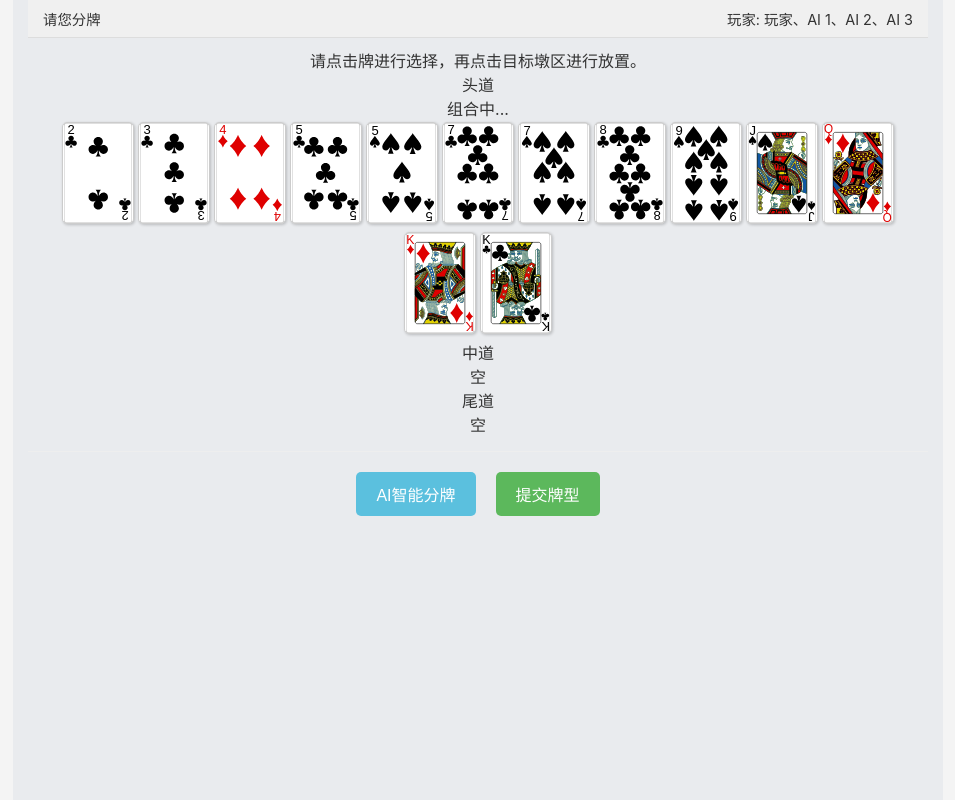
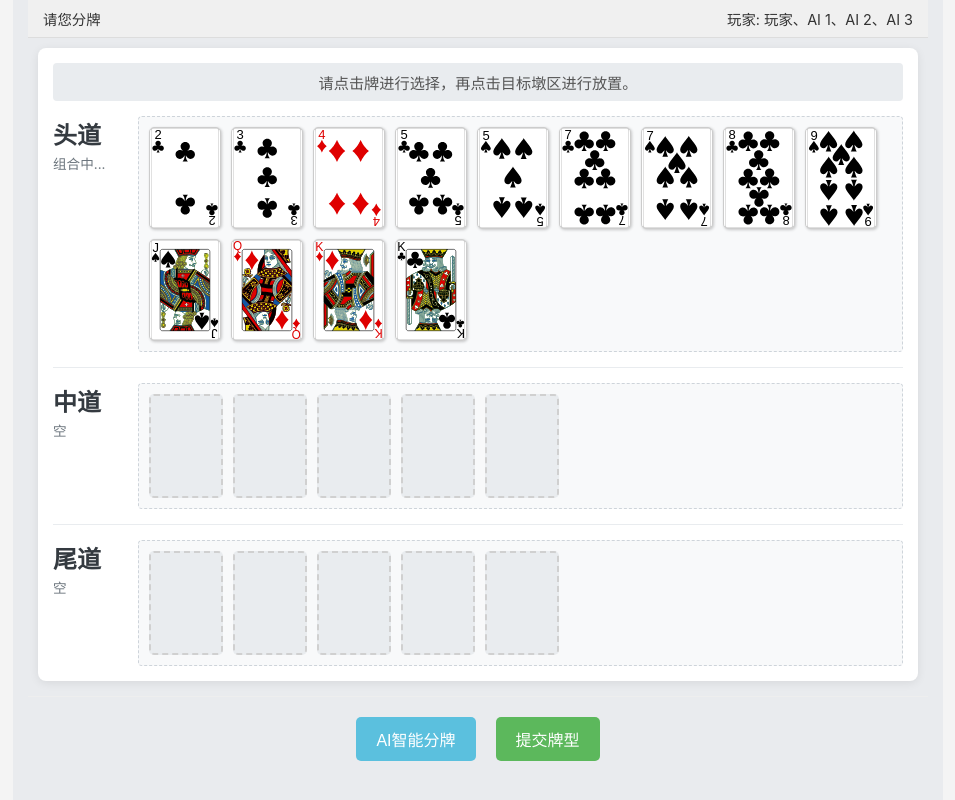
Before and after one commit to wen952555/sss, a React (Create React App) app in the folder frontend/: page / in a window 1280 px wide. Shown: the top 800 px of the page, without its empty margins (162-1117 px from the left). Built offline with nearby package versions, Linux system fonts and the light colour scheme.

Commit message:
Update HumanPlayerBoard.css

```diff
--- a/frontend/src/components/HumanPlayerBoard.css
+++ b/frontend/src/components/HumanPlayerBoard.css
@@ -1,106 +1,83 @@
 /* frontend_react/src/components/HumanPlayerBoard.css */
-.human-player-board-container {
+.human-player-board-container-new { /* Renamed to avoid conflicts if old styles linger */
   padding: 15px;
-  background-color: #fff;
+  background-color: #ffffff; /* Main board area white */
   border-radius: 8px;
-  box-shadow: 0 2px 10px rgba(0, 0, 0, 0.1);
+  box-shadow: 0 2px 10px rgba(0, 0, 0, 0.08);
+  margin: 10px; /* Margin from TopInfoBar and ActionButtons */
 }
 
-.unassigned-cards-header {
-  font-size: 0.9em;
+.hpb-instruction-text {
+  font-size: 0.95em;
   color: #555;
-  margin-bottom: 8px;
+  margin-bottom: 15px;
+  padding: 8px;
+  background-color: #e9ecef;
+  border-radius: 4px;
+  text-align: center;
 }
 
-.unassigned-cards-area {
+.duns-layout-hpb {
   display: flex;
-  flex-wrap: wrap;
-  gap: 5px;
-  padding: 10px;
-  border: 1px solid #e0e0e0;
-  border-radius: 4px;
-  min-height: 110px; /* 至少一行牌的高度 */
-  margin-bottom: 20px;
-  background-color: #f9f9f9;
+  flex-direction: column;
+  gap: 15px; /* Vertical gap between dun rows */
 }
 
-.no-unassigned-cards {
-  color: #777;
-  font-style: italic;
-  width: 100%;
-  text-align: center;
-  padding: 20px 0;
+.dun-row-hpb {
+  display: flex;
+  align-items: flex-start; /* Align label to the top of card area */
+  border-bottom: 1px solid #e9ecef; /* Separator line like in image */
+  padding-bottom: 15px;
 }
-
-.duns-layout {
-  display: flex;
-  flex-direction: column;
-  gap: 10px; /* 各道之间的垂直间距 */
-}
-
-.dun-row {
-  display: flex;
-  align-items: stretch; /* 让标签和牌区等高 */
-  border-bottom: 1px solid #eee; /* 图片中的分隔线 */
-  padding-bottom: 10px;
-}
-.dun-row:last-child {
+.dun-row-hpb:last-child {
   border-bottom: none;
   padding-bottom: 0;
 }
 
-
-.dun-label-container {
-  display: flex;
-  flex-direction: column; /* 标签和牌型上下排列 */
-  justify-content: center;
-  align-items: center; /* 居中对齐 */
-  width: 80px; /* 调整宽度以适应文字 */
-  padding-right: 10px;
-  text-align: center;
+.dun-label-container-hpb {
+  width: 70px; /* Width for "头道" and "空" text */
+  padding-right: 15px;
+  text-align: left; /* Label text aligned left */
+  flex-shrink: 0; /* Prevent label container from shrinking */
 }
 
-.dun-label {
-  font-size: 1.6em; /* 根据图片调整大小 */
+.dun-label-hpb {
+  font-size: 1.5em; /* Large "头道" etc. */
   font-weight: bold;
-  color: #444;
-  /* writing-mode: vertical-rl; */ /* 如果需要竖排文字 */
-  /* text-orientation: mixed; */
-}
-.dun-type-display {
-    font-size: 0.8em;
-    color: #666;
-    margin-top: 4px;
-    white-space: nowrap; /* 防止牌型名称换行 */
+  color: #343a40;
+  display: block; /* Ensure it takes full width for text-align */
 }
 
+.dun-type-display-hpb {
+  font-size: 0.85em;
+  color: #6c757d; /* "空" or牌型名称 */
+  margin-top: 2px;
+}
 
-.dun-cards-area {
+.dun-cards-area-hpb {
   flex-grow: 1;
   display: flex;
-  flex-wrap: nowrap; /* 确保牌在一行 */
-  gap: 6px; /* 牌之间的间距 */
-  padding: 10px;
-  /* border-left: 1px solid #eee; */ /* 左侧分隔线 */
-  align-items: center; /* 垂直居中牌 */
-  cursor: pointer; /*提示可以点击放置*/
+  flex-wrap: wrap; /* Allow cards to wrap if many in one dun */
+  gap: 6px; /* Gap between cards */
+  padding: 8px;
+  border: 1px dashed #ced4da; /* Dashed border for card area */
+  border-radius: 4px;
+  background-color: #f8f9fa; /* Light background for card area */
+  min-height: 105px; /* Accommodate at least one row of cards */
+  cursor: pointer; /* Indicates clickable area */
 }
 
-.card-placeholder-slot {
-  width: 70px; /* 与Card组件宽度一致 */
-  height: 100px; /* 与Card组件高度一致 */
+/* Card placeholders if a dun is empty initially, as per image */
+.card-placeholder-slot-hpb {
+  width: 70px;    /* Match Card.js width */
+  height: 100px;  /* Match Card.js height */
   border: 2px dashed #d0d0d0;
   border-radius: 5px;
-  background-color: #f5f5f5;
-  display: flex;
-  justify-content: center;
-  align-items: center;
-  font-size: 2em;
-  color: #ccc;
-}
-/* 可以用 ::before 或 ::after 添加加号或其他提示 */
-.card-placeholder-slot::before {
-  /* content: "+"; */
+  background-color: #e9ecef; /* Slightly different from cards area bg */
+  margin: 2px; /* Consistent with card margin if any */
 }
 
-/* Card.js 的选中样式在 App.js 中通过 style prop 动态设置 */
+/* Selected card style is now applied via inline style in HumanPlayerBoard.js */
+.dun-cards-area-hpb .card {
+  /* Default card style if any specific overrides needed here */
+}
```
